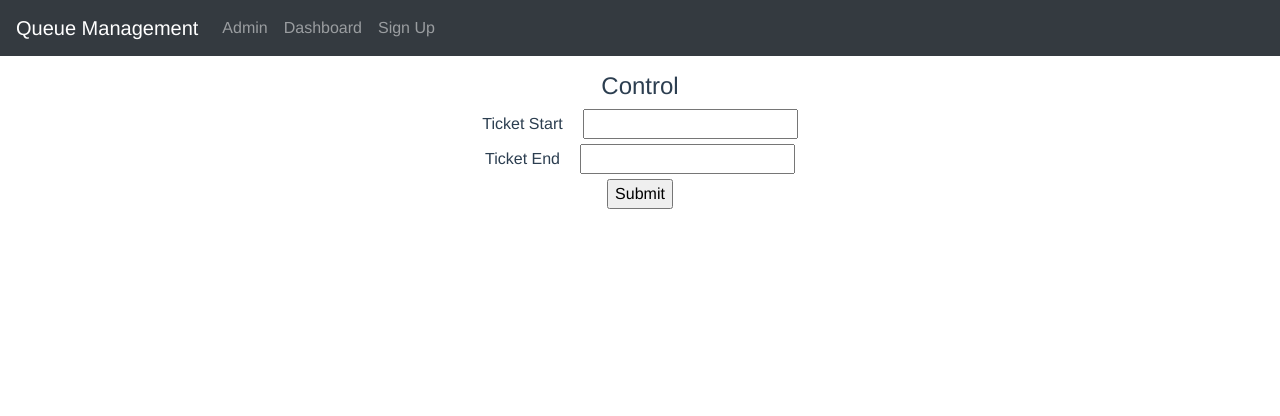
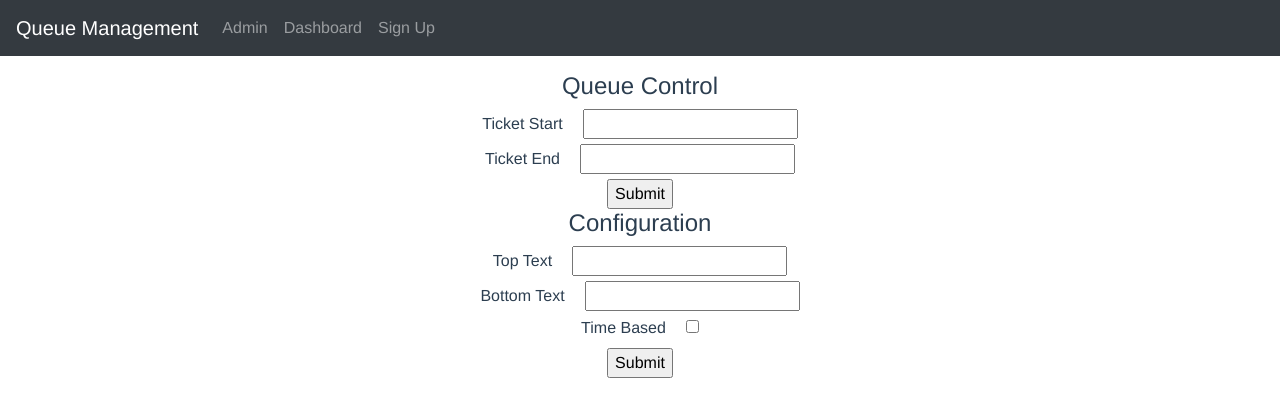
Before and after one commit to johnpaulensign/queue-frontend, a Vue app: page /admin/control in a window 1280 px wide. Shown: the top 416 px of the page. Built offline with nearby package versions, Linux system fonts and the light colour scheme; no server answers.

Commit message:
Add new scripts and fields to page

```diff
--- a/package.json
+++ b/package.json
@@ -5,7 +5,10 @@
   "scripts": {
     "serve": "vue-cli-service serve",
     "build": "vue-cli-service build",
-    "lint": "vue-cli-service lint"
+    "lint": "vue-cli-service lint",
+    "clean": "gcloud compute ssh ensign_johnpaul@queue --command=\"rm -rf ./queue-frontend/dist/\"",
+    "deploy": "cloud compute scp --recurse dist/ ensign_johnpaul@queue:~/queue-frontend/",
+    "cloud": "npm run build && npm run clean && npm run deploy"
   },
   "dependencies": {
     "axios": "^0.21.4",
--- a/src/components/Control.vue
+++ b/src/components/Control.vue
@@ -1,12 +1,27 @@
 <template>
   <div>
-    <h4>Control</h4>
+    <h4>Queue Control</h4>
     <form @submit.prevent="updateDashboard">
       <label for="ticketStart">Ticket Start</label>
-      <input type="text" name="ticketStart" id="ticketStart" v-model="ticketStart"> <br>
+      <input type="text" name="ticketStart" id="ticketStart" v-model="ticketStart" />
+      <br />
       <label for="ticketEnd">Ticket End</label>
-      <input type="text" name="ticketEnd" id="ticketEnd" v-model="ticketEnd"> <br>
-      <input type="submit">
+      <input type="text" name="ticketEnd" id="ticketEnd" v-model="ticketEnd" />
+      <br />
+      <input type="submit" />
+    </form>
+    <h4>Configuration</h4>
+    <form @submit.prevent="updateConfiguration">
+      <label for="topText">Top Text</label>
+      <input type="text" name="topText" id="topText" v-model="topText" />
+      <br />
+      <label for="bottomText">Bottom Text</label>
+      <input type="text" name="bottomText" id="bottomText" v-model="bottomText" />
+      <br />
+      <label for="timeBased">Time Based</label>
+      <input type="checkbox" name="timeBased" id="timeBased" v-model="timeBased" />
+      <br />
+      <input type="submit" />
     </form>
   </div>
 </template>
@@ -18,27 +33,43 @@ export default {
   name: "control",
   data() {
     return {
-      ticketStart: "",
-      ticketEnd: ""
+      ticketStart: null,
+      ticketEnd: null,
+      topText: null,
+      bottomText: null,
+      timeBased: false,
     };
   },
   methods: {
+    updateConfiguration() {
+      DashboardDataService.update(window.location.host, {
+        topText: this.topText,
+        bottomText: this.bottomText,
+        timeBased: this.timeBased,
+      });
+    },
     updateDashboard() {
-      DashboardDataService.update(window.location.host, {ticketStart: this.ticketStart, ticketEnd: this.ticketEnd})
-    }
+      DashboardDataService.update(window.location.host, {
+        ticketStart: this.ticketStart,
+        ticketEnd: this.ticketEnd,
+      });
+    },
   },
   mounted() {
-      DashboardDataService.get(window.location.host).then(response => {
-        const dashboard = response.data[0];
-        this.ticketStart = dashboard.ticketStart;
-        this.ticketEnd = dashboard.ticketEnd;
-      })
-  }
+    DashboardDataService.get(window.location.host).then((response) => {
+      const dashboard = response.data[0];
+      this.ticketStart = dashboard.ticketStart;
+      this.ticketEnd = dashboard.ticketEnd;
+      this.topText = dashboard.topText;
+      this.bottomText = dashboard.bottomText;
+      this.timeBased = dashboard.timeBased;
+    });
+  },
 };
 </script>
 
 <style>
-label{
+label {
   margin-right: 20px;
 }
 </style>
--- a/src/components/Dashboard.vue
+++ b/src/components/Dashboard.vue
@@ -2,13 +2,13 @@
   <div id="dashboard">
     <ul>
       <li>
-        <p>If your ticket is between</p>
+        <p>{{ topText }}</p>
       </li>
       <li>
-        <p>{{ticketStart}} - {{ticketEnd}}</p>
+        <p>{{ ticketStart }} - {{ ticketEnd }}</p>
       </li>
       <li>
-        <p>you may now enter</p>
+        <p>{{ bottomText }}</p>
       </li>
     </ul>
   </div>
@@ -22,28 +22,31 @@ export default {
   data() {
     return {
       ticketStart: 0,
-      ticketEnd: 0
+      ticketEnd: 0,
+      topText: "Loading...",
+      bottomText: "Loading...",
     };
   },
   methods: {
     getDashboard() {
-      DashboardDataService.get(window.location.host)
-        .then((response) => {
-          console.log(response)
-          const dashboard = response.data[0];
-          this.ticketStart = dashboard.ticketStart;
-          this.ticketEnd = dashboard.ticketEnd;
-        })
-    }
+      DashboardDataService.get(window.location.host).then((response) => {
+        console.log(response);
+        const dashboard = response.data[0];
+        this.ticketStart = dashboard.ticketStart;
+        this.ticketEnd = dashboard.ticketEnd;
+        this.topText = dashboard.topText;
+        this.bottomText = dashboard.bottomText;
+      });
+    },
   },
   mounted() {
-    console.log()
-    document.querySelector('nav').hidden = true;
+    console.log();
+    document.querySelector("nav").hidden = true;
     this.getDashboard();
     setInterval(this.getDashboard, 10000);
   },
   unmounted() {
-    document.querySelector('nav').hidden = false;
+    document.querySelector("nav").hidden = false;
   },
 };
 </script>
```
